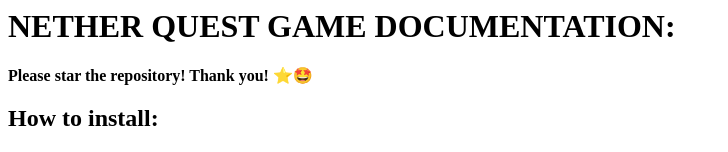
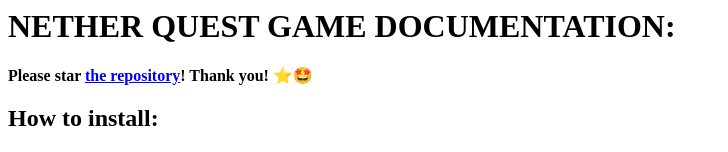
Before and after one commit to Nether-Quest/nether-quest.github.io, a plain HTML site: page index.html in a window 1280 px wide. Shown: the top 152 px of the page, without its empty margins (0-728 px from the left). Drawn offline with Linux system fonts and the light colour scheme.

Commit message:
Update index.html

```diff
--- a/index.html
+++ b/index.html
@@ -1,5 +1,5 @@
 <h1 id="nether-quest-game-documentation">NETHER QUEST GAME DOCUMENTATION:</h1>
-<p><b>Please star the repository! Thank you! ⭐🤩</b></p>
+<p><b>Please star <a href="https://github.com/Nether-Quest/Nether-Quest/">the repository</a>! Thank you! ⭐🤩</b></p>
 <h2 id="how-to-install">How to install:</h2>
 <p>Check HOW TO INSTALL.txt</p>
 <h2 id="important-note">IMPORTANT NOTE:</h2>
```
